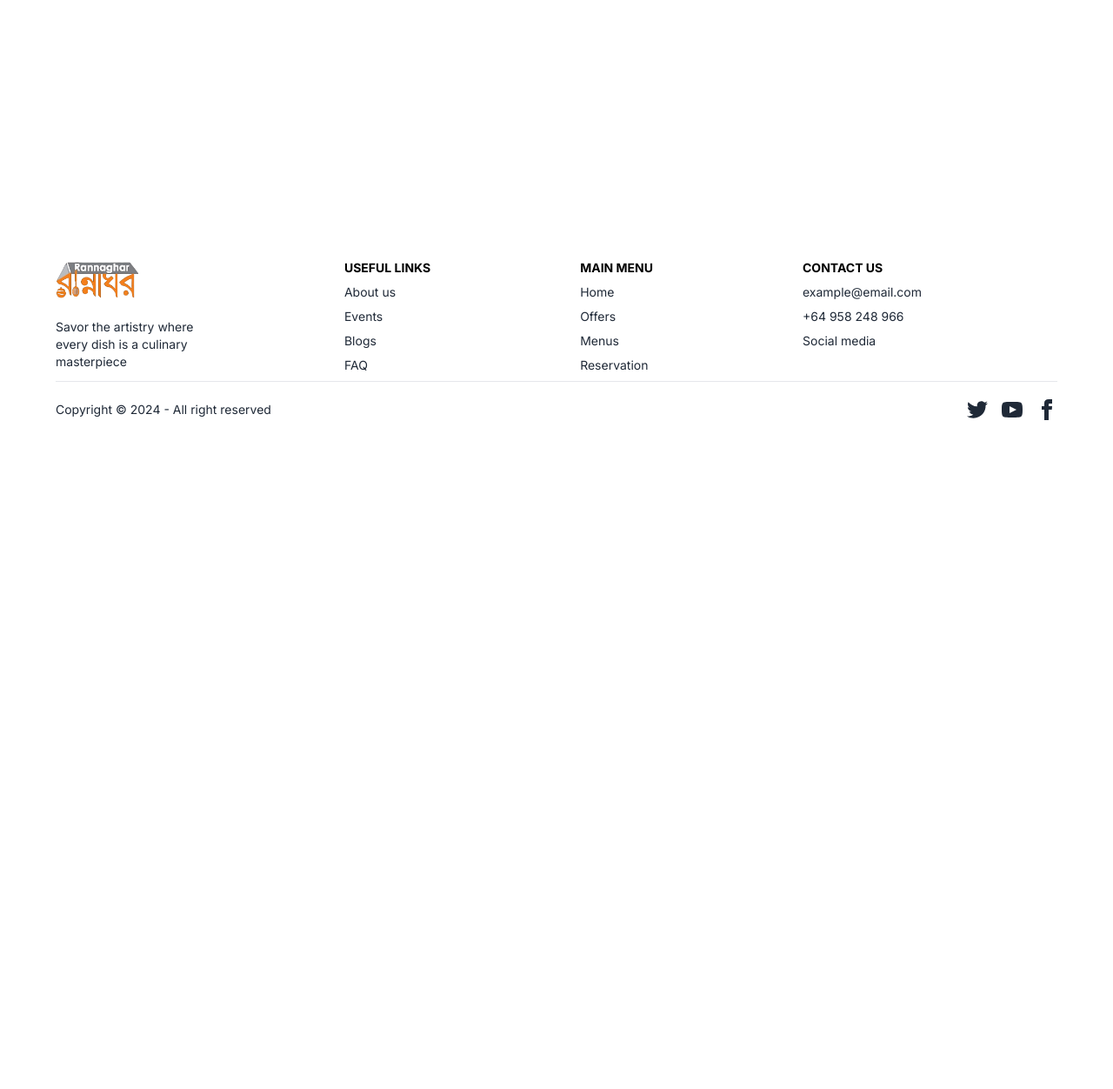
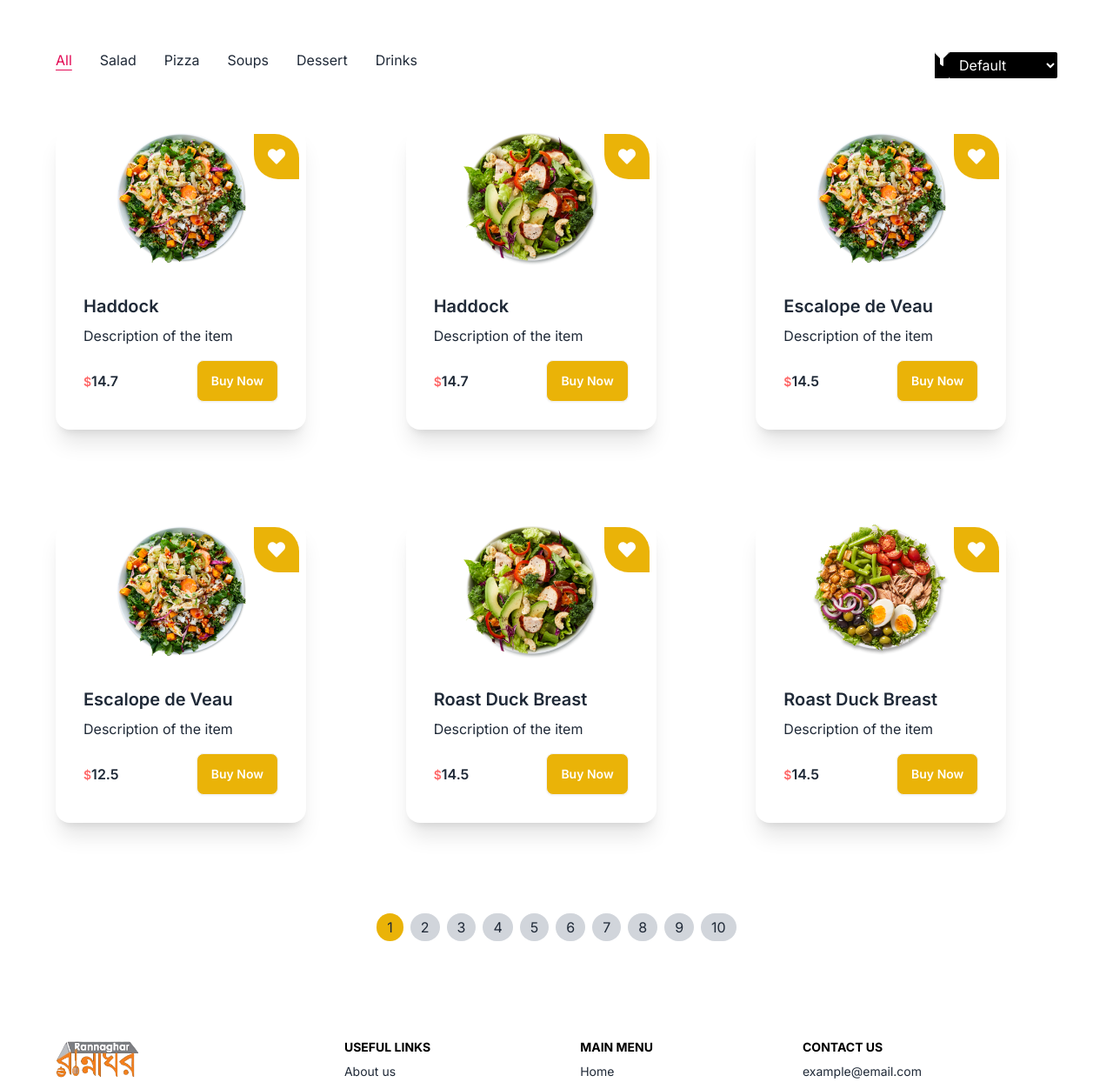
Before and after one commit to nahidparvej-developer/rannaghor-mern, a React (Vite) app: page /menu in a window 1280 px wide. Shown: the part 614-1866 px from the top of the page at 87% size. Before the commit the page ends 1117 px from the top, so only its background shows below. Built offline with nearby package versions, Linux system fonts and the light colour scheme.

Commit message:
Menu all filtering and show all button  section added it

```diff
--- a/src/App.css
+++ b/src/App.css
@@ -15,3 +15,9 @@ header{
 .heartStar{
         border-radius: 0px 28px 0px 28px;
 }
+
+.active{
+        text-decoration: underline;
+        text-underline-offset: 5px;
+        color:rgb(227, 9, 85);
+}
--- a/src/pages/shop/Menu.jsx
+++ b/src/pages/shop/Menu.jsx
@@ -1,11 +1,14 @@
 import React, { useEffect, useState } from 'react'
-
+import Cards from '../../components/Cards';
+import { FaFilter } from 'react-icons/fa'
 const Menu = () => {
 
   const [menu, setMenu] = useState([]);
   const [filteredItems, setFilteredItems] = useState([]);
   const [selectedCatagory, setSelectedCatagory] = useState('all');
   const [sortOption, setSortOption] = useState('default');
+  const [currentPage, setCurrentPage] = useState(1);
+  const [itemsPerPage] = useState(6);
 
   // Loading data
 
@@ -35,22 +38,24 @@ const Menu = () => {
 
     setFilteredItems(filtred);
     setSelectedCatagory(category);
+    setCurrentPage(1)
   };
 
   // Show All data
   const showAll = () => {
     setFilteredItems(menu);
     setSelectedCatagory('all');
+    setCurrentPage(1)
   }
 
   // sorting A-Z ,Z-A section
   const handleSortChanged = (option) => {
     setSortOption(option);
 
-  let sortedItems =[...filteredItems];
+    let sortedItems = [...filteredItems];
 
     // logic
-  switch(option) {
+    switch (option) {
       case "A-Z":
         sortedItems.sort((a, b) => a.name.localeCompare(b.name))
         // code block
@@ -59,10 +64,30 @@ const handleSortChanged = (option) => {
         sortedItems.sort((a, b) => b.name.localeCompare(a.name))
         // code block
         break;
+      case "low-to-high":
+        sortedItems.sort((a, b) => a.price - b.price)
+        // code block
+        break;
+      case 'high-to-low':
+        sortedItems.sort((a, b) => b.price - a.price)
+        // code block
+        break;
       default:
         // code block
+        break
     }
+
+
+    setFilteredItems(sortedItems)
+    setCurrentPage(1)
   }
+
+  // pagination logic
+
+  const indexOfLastItems = currentPage * itemsPerPage;
+  const indexOfFirstItme = indexOfLastItems - itemsPerPage;
+  const currenItems = filteredItems.slice(indexOfFirstItme, indexOfLastItems);
+  const paginate = (pageNumber) => setCurrentPage(pageNumber)
 
   return (
     <div>
@@ -77,12 +102,68 @@ const handleSortChanged = (option) => {
             <p className='text-xl text-[#4A4A4A]'>Where Each Plate Weaves a Story of Culinary Mastery and Passionate Craftsmanship</p>
             <button className='btn text-white bg-yellow-500 px-8 py-3 font-semibold rounded-full'>Order Now</button>
           </div>
-
         </div>
       </div>
       {/* menu shop section */}
-      <div>
+      <div className='max-w-screen-2xl conainer lg:mx-auto lg:px-16 px-6 my-20'>
+        {/* filltering and sorting */}
+        <div className='flex flex-col md:flex-row flex-wrap md:justify-between items-center space-y-3 mb-8'>
+          {/* all category btn */}
+          <div className='flex flex-row justify-start md:items-center md:gap-8  gap-4 flex-wrap'>
+            <button onClick={showAll} className={selectedCatagory === "all" ? "active" : ''}>All</button>
+            <button onClick={() => filteredByItems('salad')} className={selectedCatagory === "salad" ? "active" : ''} >Salad</button>
+            <button onClick={() => filteredByItems('pizza')} className={selectedCatagory === "pizza" ? "active" : ''}>Pizza</button>
+            <button onClick={() => filteredByItems('soup')} className={selectedCatagory === "soup" ? "active" : ''}>Soups</button>
+            <button onClick={() => filteredByItems('dessert')} className={selectedCatagory === "dessert" ? "active" : ''}>Dessert</button>
+            <button onClick={() => filteredByItems('drinks')} className={selectedCatagory === "drinks" ? "active" : ''}>Drinks</button>
+          </div>
 
+
+          {/* sorting base filtering  */}
+          <div className='flex justify-end rounded-sm mb-4'>
+            <div className='bg-black'>
+              <FaFilter className='h-4 w-4 text-white' />
+            </div>
+
+            {/* sorting option */}
+
+            <select name='sort' id='sort'
+              onChange={(e) => handleSortChanged(e.target.value)}
+              value={sortOption}
+              className='bg-black text-white px-2 py-1 rounded-sm'>
+
+              <option value="default">Default</option>
+              <option value="A-Z">A-Z</option>
+              <option value="Z-A">Z-A</option>
+              <option value="low-to-high">low-to-high</option>
+              <option value="high-to-low">high-to-low</option>
+            </select>
+
+          </div>
+
+        </div>
+        {/* cards all */}
+        <div className='grid md:grid-cols-3 sm:grid-cols-2 grid-cols-1 gap-14'>
+          {
+            currenItems.map((item) => (
+              <Cards key={item._id} item={item} />
+            ))
+          }
+        </div>
+      </div>
+      {/* paginat section  */}
+      <div className='flex justify-center my-8'>
+        {
+          Array.from({ length: Math.ceil(filteredItems.length / itemsPerPage) }).map((_, index) => (
+            <button
+              key={index + 1}
+              onClick={() => paginate(index + 1)}
+            className={`mx-1 px-3 py-1 rounded-full ${currentPage === index + 1 ? 'bg-yellow-500' : 'bg-gray-300'}`} >
+              {index + 1}
+
+            </button>
+          ))
+        }
       </div>
     </div>
   )
```
Lines whose indentation alone changed are shown as unchanged.
